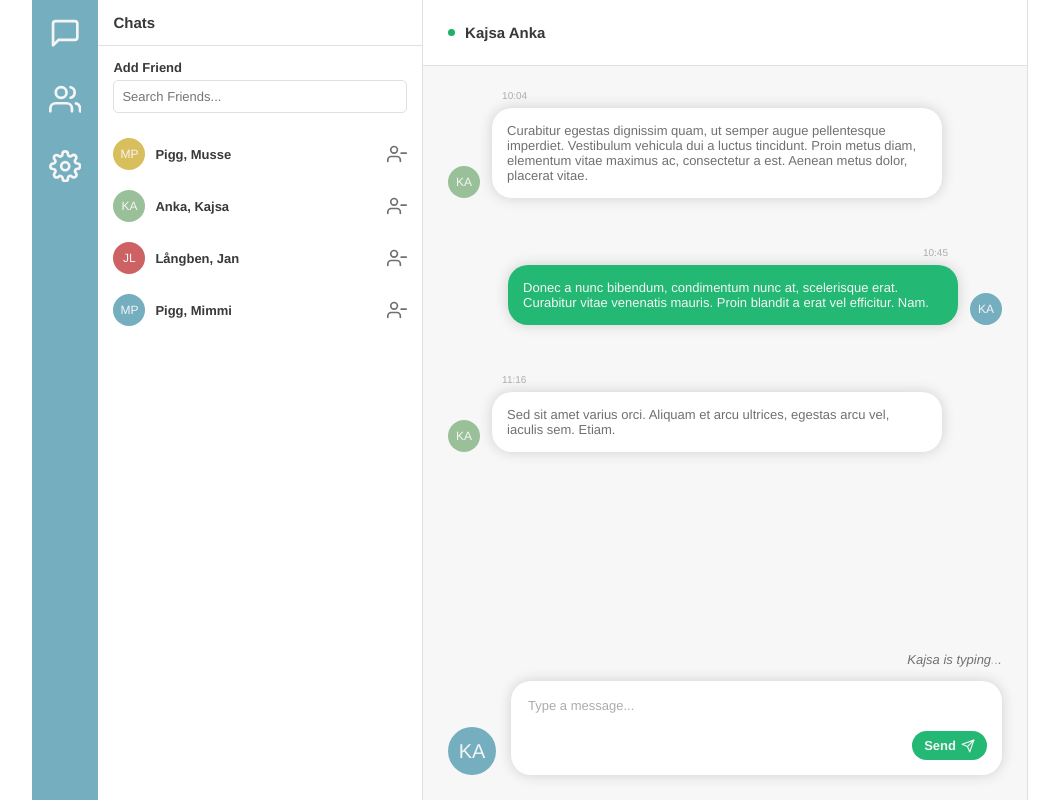
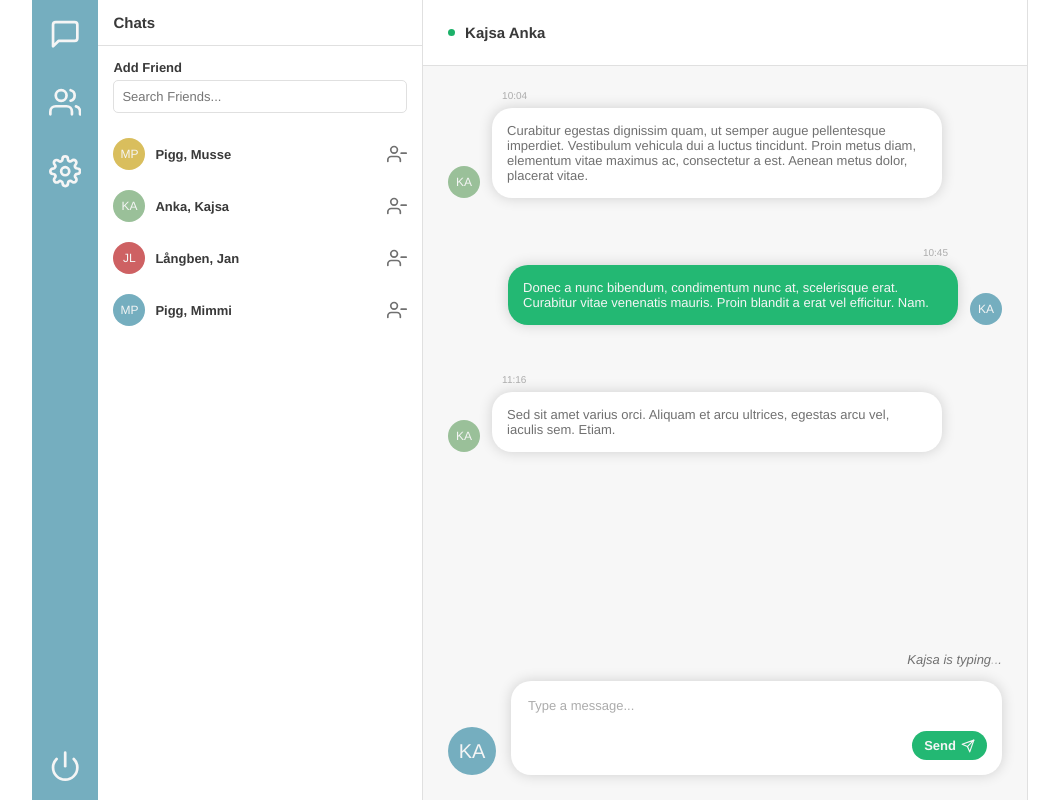
Before and after one commit to FredrikLernia/chat-client, a React (Create React App) app in the folder client/: page / in a window 1280 px wide. Shown: the whole page, without its empty margins (110-1169 px from the left). Built offline with nearby package versions, Linux system fonts and the light colour scheme.

Commit message:
Changed basic layout to display flex + menu adjustments

```diff
--- a/client/src/components/Main/style.scss
+++ b/client/src/components/Main/style.scss
@@ -1,10 +1,8 @@
 @import '../../variables.scss';
 
 .Main {
-  display: inline-block;
   width: calc(7.3 * #{$col-size});
   height: 100%;
-  vertical-align: top;
   background-color: #F7F7F7;
   border-left: 1px solid $border-color;
   border-right: 1px solid $border-color;
--- a/client/src/components/Menu/index.js
+++ b/client/src/components/Menu/index.js
@@ -1,5 +1,5 @@
 import React from 'react'
-import { MessageSquare, Users, Settings } from 'react-feather'
+import { MessageSquare, Users, Settings, Power } from 'react-feather'
 import './style.scss'
 
 /* import Avatar from '../Avatar' */
@@ -21,6 +21,10 @@ const Menu = () => {
       <div className="menu-item">
         <Settings />
       </div>
+      <div className="space" />
+      <div className="menu-item">
+        <Power />
+      </div>
     </div>
   )
 }
--- a/client/src/components/Menu/style.scss
+++ b/client/src/components/Menu/style.scss
@@ -1,10 +1,10 @@
 @import '../../variables.scss';
 
 .Menu {
-  display: inline-block;
+  display: flex;
+  flex-direction: column;
   width: calc(0.8 * #{$col-size});
   height: 100%;
-  vertical-align: top;
   background-color: $default-color;
 
   &.yellow {
@@ -23,21 +23,17 @@
     background-color: $blue;
   }
 
+  .space {
+    flex: 1;
+  }
+
   .menu-item {
-    position: relative;
-    padding-top: 100%;
-
     &:hover {
       cursor: pointer;
       background-color: $hover-color;
     }
 
     svg {
-      position: absolute;
-      top: 0;
-      right: 0;
-      bottom: 0;
-      left: 0;
       width: 100%;
       height: 100%;
       padding: 17px;
--- a/client/src/components/Tab/style.scss
+++ b/client/src/components/Tab/style.scss
@@ -1,8 +1,6 @@
 @import '../../variables.scss';
 
 .Tab {
-  display: inline-block;
   width: calc(3.9 * #{$col-size});
   height: 100%;
-  vertical-align: top;
 }
--- a/client/src/style.scss
+++ b/client/src/style.scss
@@ -73,6 +73,7 @@ button {
 }
 
 .App {
+  display: flex;
   margin: 0 auto;
   width: $app-width;
   height: 100%;
```
